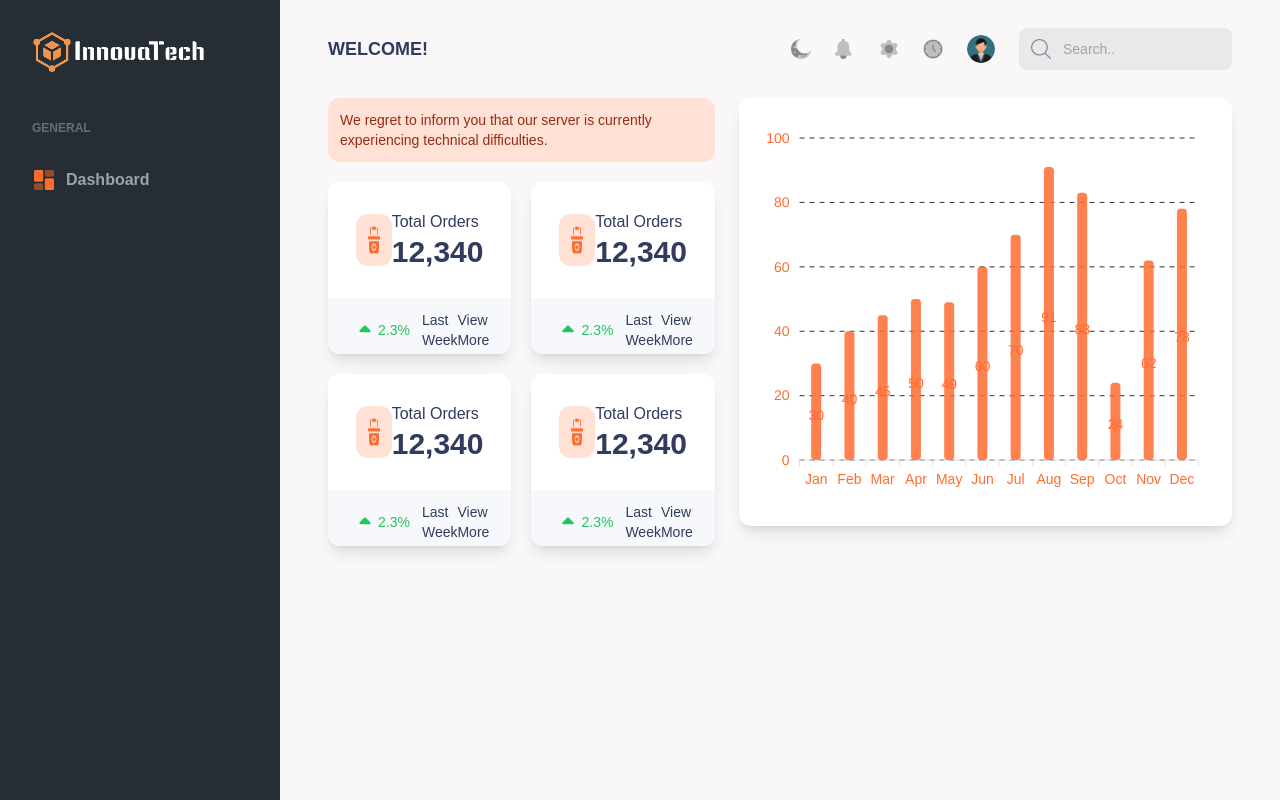
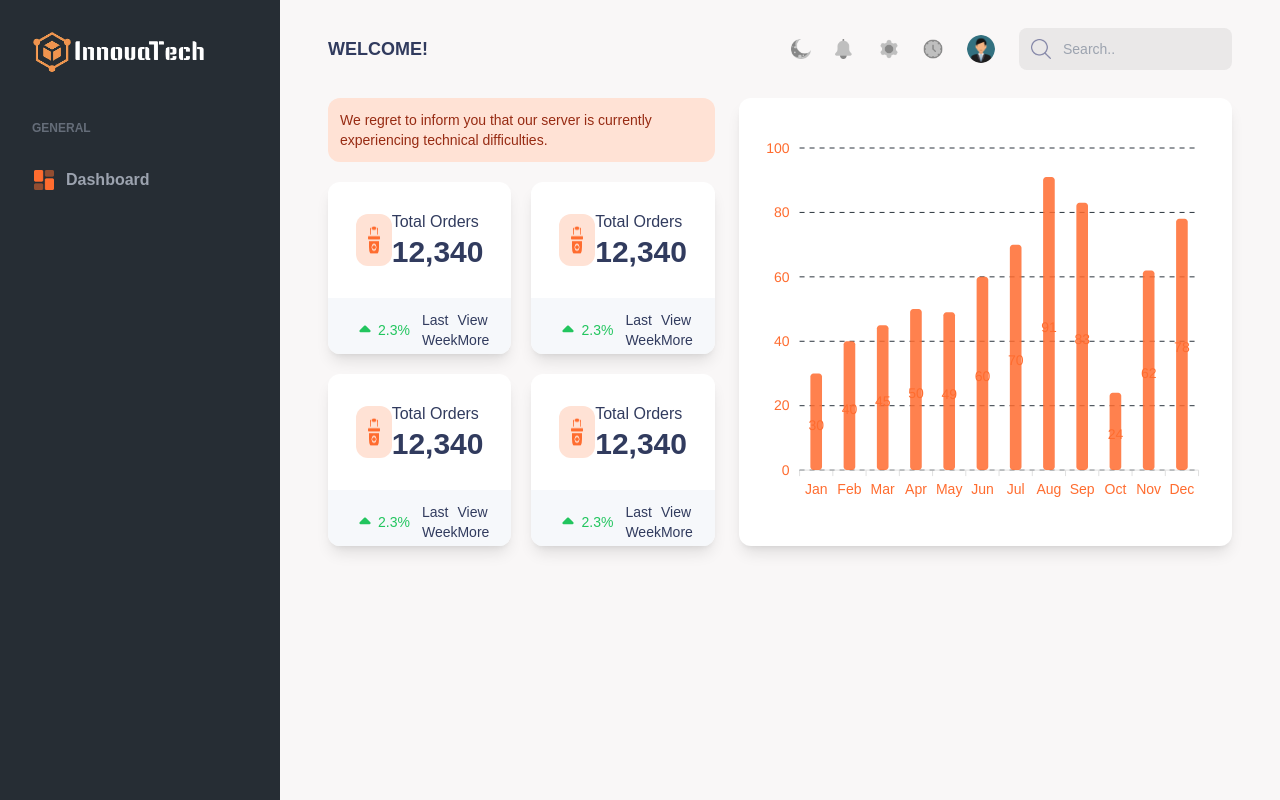
Before and after one commit to HKinnovaTech/Dashboard-Inventory, a Next.js app: page / in a window 1280 px wide. Built offline with nearby package versions, Linux system fonts and the light colour scheme.

Commit message:
unserifo update

```diff
--- a/src/app/Components/Dashboard/components/graph/graph.tsx
+++ b/src/app/Components/Dashboard/components/graph/graph.tsx
@@ -37,9 +37,8 @@ const Graph: React.FC = () => {
       console.log("Theme Colors Updated in State:", newColors);
     };
 
-    updateThemeColors(); // Set colors on mount
+    updateThemeColors();   ``
 
-    // Listen for dark mode changes
     const mediaQuery = window.matchMedia("(prefers-color-scheme: dark)");
     mediaQuery.addEventListener("change", updateThemeColors);
 
@@ -90,7 +89,8 @@ const Graph: React.FC = () => {
       plotOptions: {
         bar: {
           borderRadius: 3,
-          columnWidth: "30%",
+          columnWidth: "35%",
+          grouped: true,
         },
       },
       grid: {
@@ -115,7 +115,7 @@ const Graph: React.FC = () => {
   ];
 
   return (
-    <div className="app bg-primary py-5 xl:p-2.5 rounded-xl shadow-lg w-full -z-50">
+    <div className="app bg-primary lg:*:py-2.5 xl:p-2.5 rounded-xl shadow-lg w-full -z-10">
       <div className="row">
         <div className="mixed-chart w-full">
           <Chart options={options} series={series} type="bar" width="100%" height="393" />
--- a/src/app/Components/header/components/userinfo.tsx
+++ b/src/app/Components/header/components/userinfo.tsx
@@ -21,7 +21,7 @@ const userinfo = () => {
       </button>
 
       <div
-        className={`absolute top-24 w-40 bg-primary border-2 border-secoundary text-textcolor shadow-lg rounded-lg overflow-hidden transform transition-all duration-500 ease-in-out ${
+        className={`absolute z-50 top-24 w-40 bg-primary border-2 border-secoundary text-textcolor shadow-lg rounded-lg overflow-hidden transform transition-all duration-500 ease-in-out ${
           isDropdownOpen
             ? "translate-y-2 opacity-100"
             : "translate-y-0 opacity-0 pointer-events-none"
--- a/src/app/Components/header/header.tsx
+++ b/src/app/Components/header/header.tsx
@@ -7,9 +7,8 @@ import ThemeToggle from "./components/themebutton";
 import "../../globals.css";
 import Userinfo from "./components/userinfo";
 
-
 const Header = () => {
-
+  const [isDropdownOpen, setIsDropdownOpen] = useState(false);
   return (
     <div className="w-full sticky top-0 py-7 bg-background  text-center flex justify-between items-center  px-12">
       <Pagename />
```
